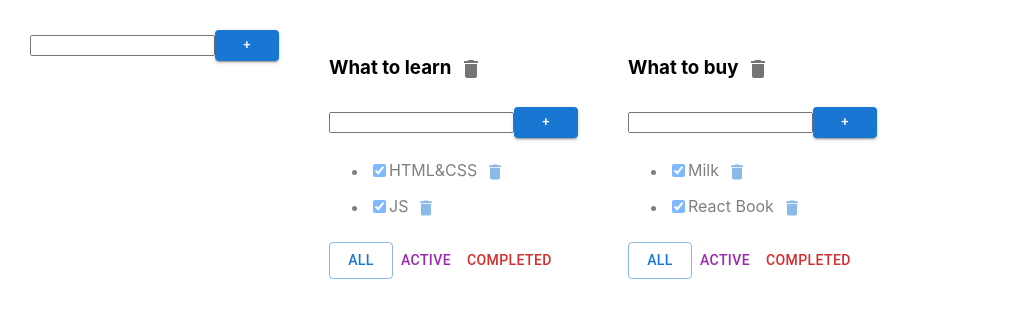
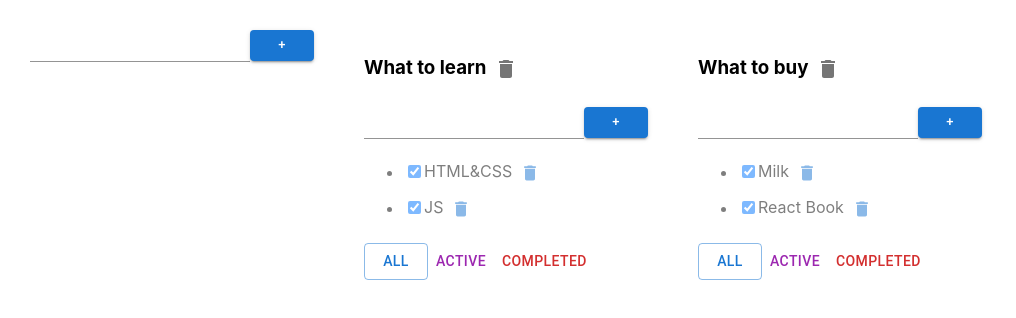
Before and after one commit to Olga841/it-incubator-todolist, a React (Create React App) app: page / in a window 1280 px wide. Shown: the top 318 px of the page, without its empty margins (0-1016 px from the left). Built offline with nearby package versions, Linux system fonts and the light colour scheme.

Commit message:
Add conponents TextField from mui to app

```diff
--- a/src/AddFormItem.tsx
+++ b/src/AddFormItem.tsx
@@ -1,5 +1,5 @@
 import React, {ChangeEvent, KeyboardEvent, useState} from "react";
-import {Button} from "@mui/material";
+import {Button, TextField} from "@mui/material";
 
 type AddFormItemType = {
     addItem: (title: string) => void
@@ -33,11 +33,12 @@ export function AddFormItem(props: AddFormItemType) {
     return (
         <>
             <div>
-                <input value={title}
-                       onChange={onChangeHandler}
-                       onKeyPress={onKeyPressHandler}
-                       className={error ? "error" : ""}
-                />
+                <TextField id="standard-basic"
+                           variant="standard"
+                           value={title}
+                           onChange={onChangeHandler}
+                           onKeyPress={onKeyPressHandler}
+                           className={error ? "error" : ""}/>
                 <Button variant="contained"
                         color="primary"
                         size="small"
--- a/src/EditableSpan.tsx
+++ b/src/EditableSpan.tsx
@@ -1,4 +1,5 @@
 import React, {ChangeEvent, useState} from "react";
+import {TextField} from "@mui/material";
 
 type EditableSpanType = {
     title: string
@@ -22,5 +23,6 @@ export function EditableSpan(props: EditableSpanType) {
 
     return editMode
         ? <span onDoubleClick={activateEditMode}>{props.title}</span>
-        : <input onBlur={activateViewMode} value={title} autoFocus onChange={onChangeTitle}/>
+        : <TextField id="standard-basic" variant="standard" onBlur={activateViewMode} value={title} autoFocus onChange={onChangeTitle}/>
+
 }
```
